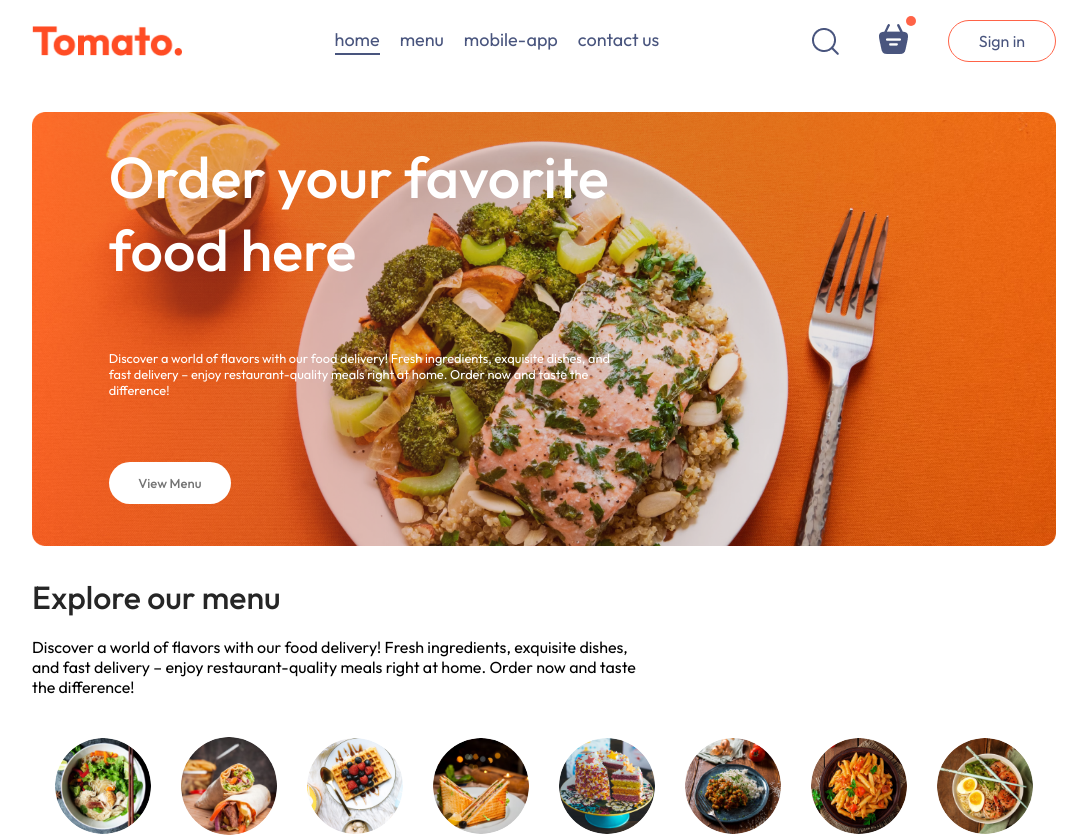
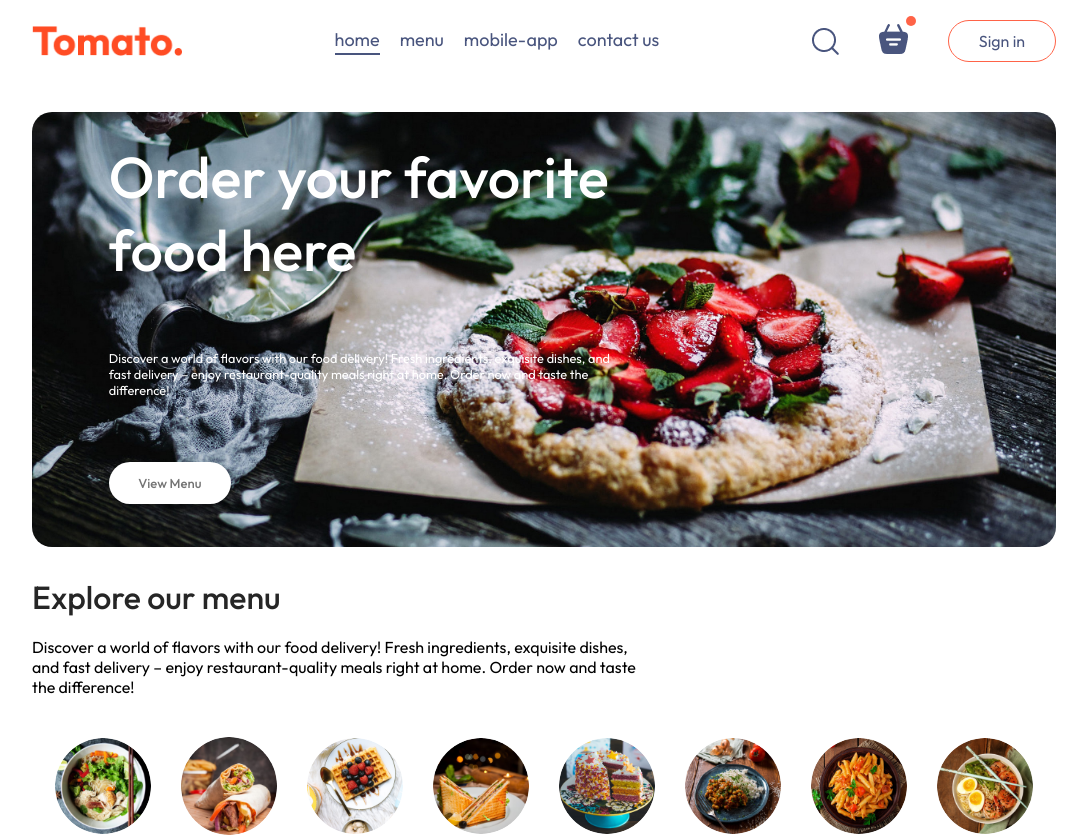
Before and after one commit to LaxyM/restaurant, a React (Vite) app in the folder frontend/: page / in a window 1280 px wide. Shown: the top 837 px of the page, without its empty margins (96-1183 px from the left). Built offline with nearby package versions, Linux system fonts and the light colour scheme.

Commit message:
fix header

```diff
--- a/frontend/src/components/Header/Header.css
+++ b/frontend/src/components/Header/Header.css
@@ -1,9 +1,18 @@
 .header {
 	height: 34vw;
 	margin: 30px auto;
-    background: url('/header_img.png') no-repeat;
 	background-size: contain;
 	position: relative;
+}
+
+.header img {
+	width: 100%;
+	height: 100%;
+	object-fit: cover;
+	position: absolute;
+	top: 0;
+	left: 0;
+    border-radius: 20px;
 }
 
 .header-contents {
@@ -39,14 +48,13 @@
 	border-radius: 50px;
 }
 
-@media (max-width:1050px) {
+@media (max-width: 1050px) {
 	.header-contents {
 		max-width: 45%;
 	}
-
 }
 
-@media (max-width:750px) {
+@media (max-width: 750px) {
 	.header-contents {
 		max-width: 65%;
 	}
@@ -58,5 +66,4 @@
 	.header-contents button {
 		padding: 2vw 4vw;
 	}
-
 }
--- a/frontend/src/components/Header/Header.jsx
+++ b/frontend/src/components/Header/Header.jsx
@@ -1,10 +1,11 @@
 import React from 'react'
-
 import './Header.css'
+import { assets } from '../../assets/assets'
 
 const Header = () => {
 	return (
 		<div className='header'>
+			<img src={assets.header_img} alt="" />
 			<div className='header-contents'>
 				<h2>Order your favorite food here</h2>
 				<p>
```
Also changed, not shown: frontend/src/assets/header_img.png. Lines whose indentation alone changed are shown as unchanged.
